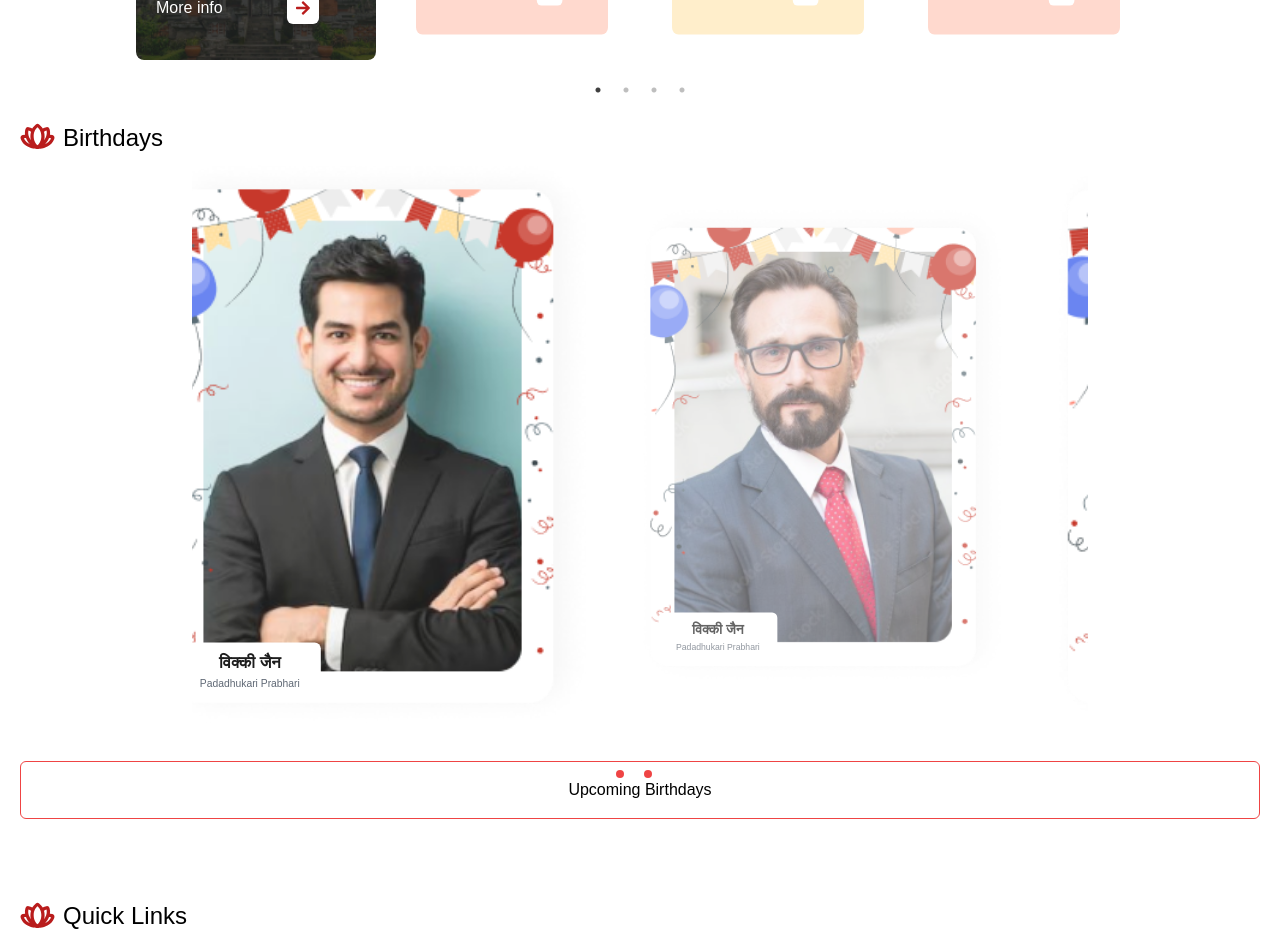
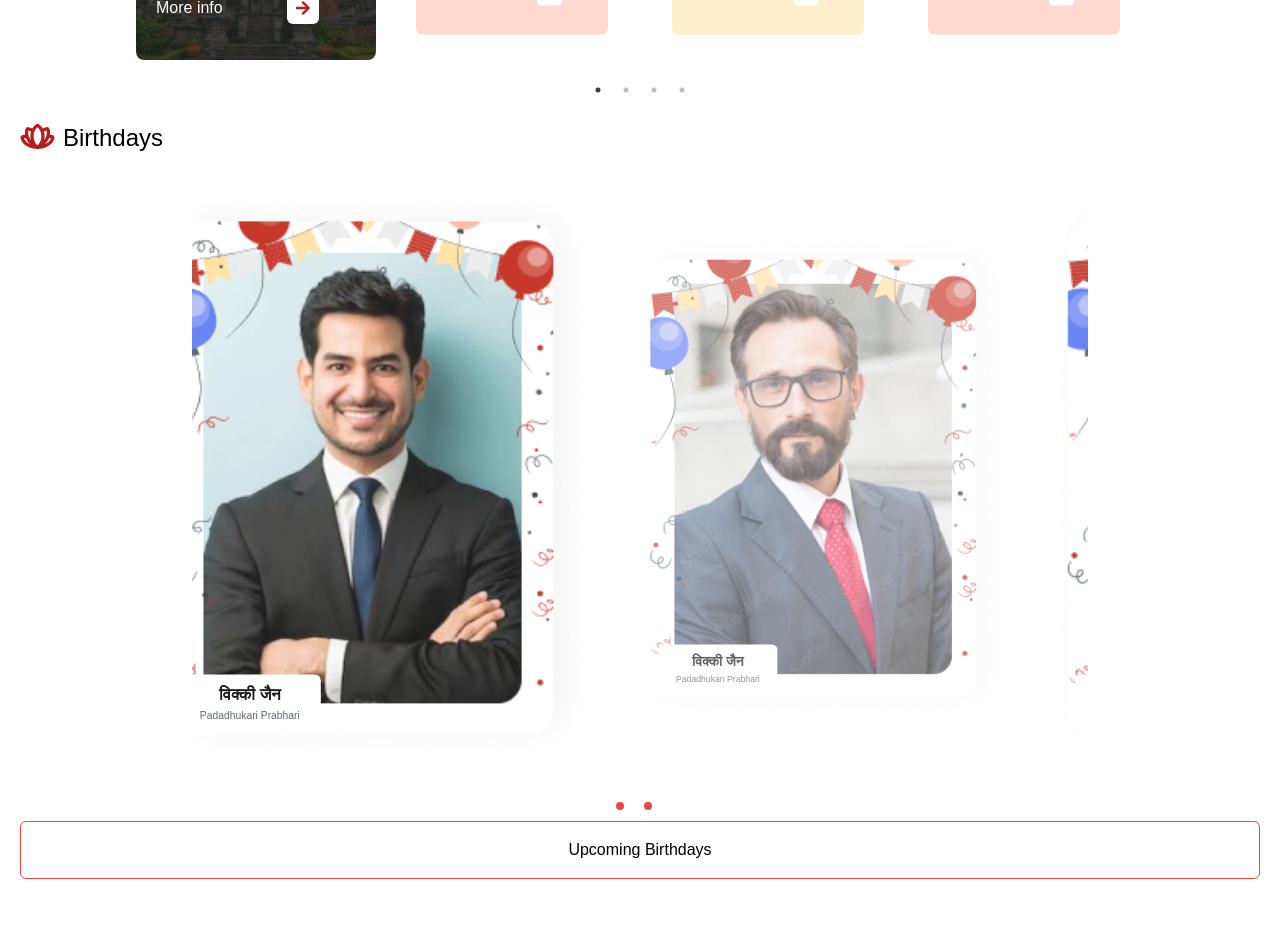
Before and after one commit to SrijaAdhya12/assignment, a React (Vite) app in the folder client/: page / in a window 1280 px wide. Shown: the part 2160-3112 px from the top of the page. Built offline with nearby package versions, Linux system fonts and the light colour scheme.

Commit message:
fix: birthday carausal

```diff
--- a/client/src/components/BirthdayCarousel.jsx
+++ b/client/src/components/BirthdayCarousel.jsx
@@ -1,6 +1,5 @@
 import Slider from 'react-slick';
 import { Birthday1, Birthday2 } from '../assets';
-
 const BirthdayCarousel = () => {
     const settings = {
         dots: true,
@@ -67,6 +66,7 @@ const BirthdayCarousel = () => {
                                 <div className="absolute bottom-10 left-9 p-2 px-5 rounded-md  bg-white  text-center">
                                     <h2 className="text-md font-bold ">{card.name}</h2>
                                     <p className="text-gray-600 text-[10px] flex items-center justify-center">
+
                                         {card.designation}
                                     </p>
                                 </div>
--- a/client/src/section/Birthdays.jsx
+++ b/client/src/section/Birthdays.jsx
@@ -4,14 +4,14 @@ import { BirthdayCarousel } from "../components"
 const Birthdays = () => {
   return (
       <section className="container mx-auto px-5 py-10">
-          <div className="flex justify-between items-center">
+          <div className="flex justify-between items-center pb-8">
               <div className="flex items-center gap-2">
                   <PiFlowerLotusBold size={35} className="text-red-700" />
                   <h2 className="text-2xl font-medium">Birthdays</h2>
               </div>
           </div>
           <BirthdayCarousel />
-          <button className="flex items-center rounded-md border-red-500 justify-center p-4 border w-full mt-5">
+          <button className="flex items-center rounded-md border-red-500 justify-center p-4 border w-full mt-12">
               Upcoming Birthdays
           </button>
     </section>
```
